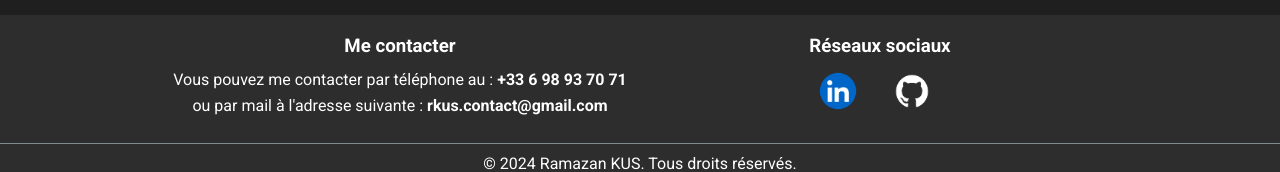
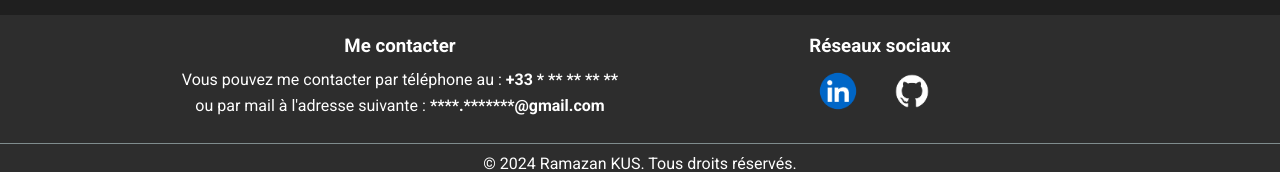
Before and after one commit to Rameray1/Portfolio, a Vue app: page /about in a window 1280 px wide. Shown: the part 6862-7034 px from the top of the page. Built offline with nearby package versions, Linux system fonts and the light colour scheme.

Commit message:
Test maj

```diff
--- a/src/components/TheFooter.vue
+++ b/src/components/TheFooter.vue
@@ -5,9 +5,9 @@
         <h3>Me contacter</h3>
         <p>
           Vous pouvez me contacter par téléphone au :
-          <a href="tel:+33698937071">+33 6 98 93 70 71</a><br>
+          <a href="tel:+33698937071">+33 * ** ** ** **</a><br>
           ou par mail à l'adresse suivante :
-          <a href="mailto:rkus.contact@gmail.com">rkus.contact@gmail.com</a>
+          <a href="mailto:rkus.contact@gmail.com">****.*******@gmail.com</a>
         </p>
       </div>
       <div class="footer-content-right">
```
Also changed, not shown: src/assets/images/bg,f8f8f8-flat,750x,075,f-pad,750x1000,f8f8f8.jpg (added).
